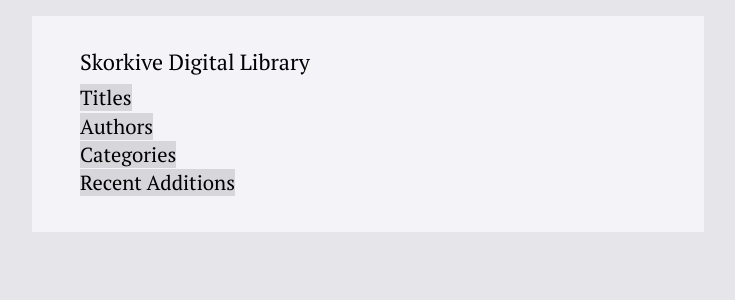
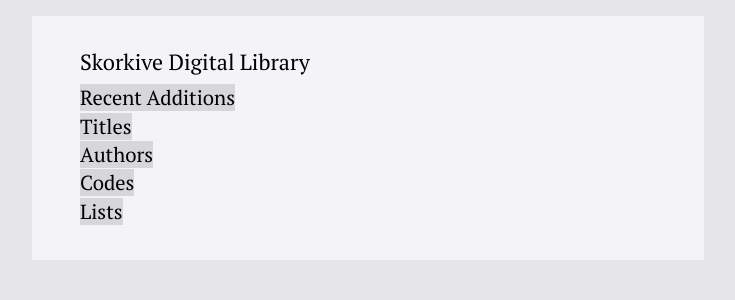
Before and after one commit to mwschall/storkive, a Django app: page / in a window 1280 px wide. Shown: the top 300 px of the page, without its empty margins (272-1007 px from the left). Run offline with Django 3.2, Linux system fonts and the light colour scheme.

Commit message:
Renamed Tag to Code.

```diff
--- a/library/context_processors.py
+++ b/library/context_processors.py
@@ -8,7 +8,7 @@ def site_processor(request):
         {'name': 'whats_new', 'href': reverse('whats_new'), 'label': "What's New"},
         {'name': 'titles', 'href': reverse('titles'), 'label': 'Titles'},
         {'name': 'authors', 'href': reverse('authors'), 'label': 'Authors'},
-        {'name': 'tags', 'href': reverse('tags'), 'label': 'Categories'},
+        {'name': 'codes', 'href': reverse('codes'), 'label': 'Codes'},
         {'name': 'lists', 'href': reverse('lists'), 'label': 'Lists'},
     ]
     return {'site_links': [sl for sl in site_links if sl['name'] != url_name]}
--- a/library/jinja2/author.html
+++ b/library/jinja2/author.html
@@ -6,7 +6,7 @@
 <thead>
 <tr>
   <th class="story">Story</th>
-  <th class="tags">Codes</th>
+  <th class="codes">Codes</th>
   <th class="cdate">Added</th>
 </tr>
 </thead>
@@ -14,7 +14,7 @@
 {% for story in stories %}
 <tr>
   <td>{% include '_snippet-story-link.html' %}</td>
-  <td>{{ ' '.join(story.tag_abbrs) }}</td>
+  <td>{{ ' '.join(story.code_abbrs) }}</td>
   <td>{{ story.added|short_fmt }}</td>
 </tr>
 {% endfor %}
--- a/library/jinja2/tag.html
+++ b/library/jinja2/code.html
@@ -1,13 +1,13 @@
 {% extends '_tmpl-standard.html' %}
 
 {% block content %}
-<h3 class="title">Category: {{ tag.abbr }} — {{ tag.name }}</h3>
+<h3 class="title">Code: {{ code.abbr }} — {{ code.name }}</h3>
 <table id="index" class="index">
 <tbody>
 {% for story in stories %}
 <tr>
   <td>{% include '_snippet-story-link.html' %}</td>
-  <td>{{ ' '.join(story.tag_abbrs) }}</td>
+  <td>{{ ' '.join(story.code_abbrs) }}</td>
 </tr>
 {% endfor %}
 </tbody>
--- a/library/jinja2/tags.html
+++ b/library/jinja2/codes.html
@@ -4,10 +4,10 @@
 <h3 class="title">{{ page_title }}</h3>
 <table id="index" class="index">
 <tbody>
-{% for tag in tags %}
+{% for code in codes %}
 <tr>
-  <td><a href="{{ url('tag', args=[tag.abbr]) }}">{{ tag.abbr }}: {{ tag.name }}</a></td>
-  <td>{{ tag.num_stories|story_count }}</td>
+  <td><a href="{{ url('code', args=[code.abbr]) }}">{{ code.abbr }}: {{ code.name }}</a></td>
+  <td>{{ code.num_stories|story_count }}</td>
 </tr>
 {% endfor %}
 </tbody>
--- a/library/jinja2/index.html
+++ b/library/jinja2/index.html
@@ -4,10 +4,11 @@
 <article id="storkive">
 <h3 class="title">Skorkive Digital Library</h3>
 <section>
+  <h3><a href="{{ url('whats_new') }}">Recent Additions</a></h3>
   <h3><a href="{{ url('titles') }}">Titles</a></h3>
   <h3><a href="{{ url('authors') }}">Authors</a></h3>
-  <h3><a href="{{ url('tags') }}">Categories</a></h3>
-  <h3><a href="{{ url('whats_new') }}">Recent Additions</a></h3>
+  <h3><a href="{{ url('codes') }}">Codes</a></h3>
+  <h3><a href="{{ url('lists') }}">Lists</a></h3>
 </section>
 </article>
 {% endblock %}
--- a/library/jinja2/letter.html
+++ b/library/jinja2/letter.html
@@ -6,7 +6,7 @@
 {% for story in stories %}
 <div id="{{ story.slug }}" class="story">
   <div>{% include '_snippet-story-link.html' %}</div>
-  <div>{{ ' '.join(story.tag_abbrs) }}</div>
+  <div>{{ ' '.join(story.code_abbrs) }}</div>
   <div>{% include '_snippet-story-by.html' %}</div>
   {% if story.added %}
   <div class="ctime">Added {{ story.added|long_fmt }}</div>
--- a/library/jinja2/list.html
+++ b/library/jinja2/list.html
@@ -7,7 +7,7 @@
 {% for story in stories %}
 <tr>
   <td>{% include '_snippet-story-link.html' %}</td>
-  <td>{{ ' '.join(story.tag_abbrs) }}</td>
+  <td>{{ ' '.join(story.code_abbrs) }}</td>
 </tr>
 {% endfor %}
 </tbody>
--- a/library/jinja2/title.html
+++ b/library/jinja2/title.html
@@ -17,8 +17,8 @@
 <h3 class="dateline">Updated {{ story.updated|long_fmt }}</h3>
 {% endif %}
 <div class="storyCodes">
-{% for abbr in story.tag_abbrs %}
-  <a href="{{ url('tag', args=[abbr]) }}">{{ abbr }}</a>
+{% for abbr in story.code_abbrs %}
+  <a href="{{ url('code', args=[abbr]) }}">{{ abbr }}</a>
 {% endfor %}
 </div>
 <section class="synopsis">{{ story.synopsis }}</section>
--- a/library/jinja2/whats-new.html
+++ b/library/jinja2/whats-new.html
@@ -8,7 +8,7 @@
 {% for story in up_date.updates %}
 <div class="story">
   <div>{% include '_snippet-story-link.html' %}</div>
-  <div>{%- include '_snippet-story-by.html' %} ({{ ' '.join(story.tag_abbrs) }})</div>
+  <div>{%- include '_snippet-story-by.html' %} ({{ ' '.join(story.code_abbrs) }})</div>
   <div><p>{{ story.synopsis }}</p></div>
 </div>
 {% endfor %}
--- a/library/urls.py
+++ b/library/urls.py
@@ -7,8 +7,8 @@ urlpatterns = [
     path('WhatsNew.html', views.whats_new, name='whats_new'),
     path('Authors/index.html', views.author_index, name='authors'),
     path('Authors/<slug:slug>.html', views.author_page, name='author'),
-    path('Tags/index.html', views.tag_index, name='tags'),
-    path('Tags/<slug:abbr>.html', views.tag_page, name='tag'),
+    path('Codes/index.html', views.code_index, name='codes'),
+    path('Codes/<slug:abbr>.html', views.code_page, name='code'),
     path('Titles/index.html', views.letter_index, name='titles'),
     path('Titles/<slug:letter>.html', views.letter_page, name='letter'),
     path('Lists/index.html', views.list_index, name='lists'),
--- a/library/views.py
+++ b/library/views.py
@@ -7,7 +7,7 @@ from django.views.decorators.cache import cache_page
 from django.views.decorators.http import require_safe, require_http_methods
 
 from library.expressions import SQCount
-from library.models import Author, Installment, List, Story, Tag
+from library.models import Author, Installment, List, Story, Code
 
 ONE_DAY = 24 * 60 * 60
 
@@ -39,7 +39,7 @@ def whats_new(request):
             .filter(inst_on_date=True) \
             .annotate(up_cnt=SQCount(new_insts)) \
             .annotate(author_dicts=Story.authors_sq(),
-                      tag_abbrs=Story.tags_sq()) \
+                      code_abbrs=Story.codes_sq()) \
             .iterator()
 
     days = [{'date': date, 'updates': fetch_updates(date)} for date in last_two]
@@ -72,7 +72,7 @@ def letter_page(request, letter):
     stories = Story.objects \
         .filter(sort_title__istartswith=letter) \
         .annotate(author_dicts=Story.authors_sq(),
-                  tag_abbrs=Story.tags_sq()) \
+                  code_abbrs=Story.codes_sq()) \
         .iterator()
     context = {
         'page_title': 'Stories: ' + letter,
@@ -99,7 +99,7 @@ def author_page(request, slug):
     author = get_object_or_404(Author, slug=slug)
     stories = author.stories \
         .only('slug', 'title', 'slant', 'added', 'updated') \
-        .annotate(tag_abbrs=Story.tags_sq())
+        .annotate(code_abbrs=Story.codes_sq())
     context = {
         'page_title': author.name,
         'author': author,
@@ -111,35 +111,35 @@ def author_page(request, slug):
 
 
 @require_safe
-def tag_index(request):
-    tags = Tag.objects.annotate(num_stories=Count('stories'))
+def code_index(request):
+    codes = Code.objects.annotate(num_stories=Count('stories'))
     context = {
-        'page_title': 'Categories',
-        'tags': tags,
+        'page_title': 'Codes',
+        'codes': codes,
     }
-    return render(request, 'tags.html', context)
+    return render(request, 'codes.html', context)
 
 
 @require_safe
-@cache_page(ONE_DAY, key_prefix='tag')
-def tag_page(request, abbr):
-    tag = get_object_or_404(Tag, abbr=abbr)
-    stories = Story.objects.filter(tags__abbr=abbr) \
+@cache_page(ONE_DAY, key_prefix='code')
+def code_page(request, abbr):
+    code = get_object_or_404(Code, abbr=abbr)
+    stories = Story.objects.filter(codes__abbr=abbr) \
         .only('slug', 'title', 'slant') \
-        .annotate(tag_abbrs=Story.tags_sq()) \
+        .annotate(code_abbrs=Story.codes_sq()) \
         .iterator()
     context = {
-        'page_title': 'Categories; '+abbr,
-        'tag': tag,
+        'page_title': 'Codes; '+abbr,
+        'code': code,
         'stories': stories,
     }
-    return render(request, 'tag.html', context)
+    return render(request, 'code.html', context)
 
 
 @require_safe
 def story_page(request, slug):
     qs = Story.objects.annotate(author_dicts=Story.authors_sq(),
-                                tag_abbrs=Story.tags_sq())
+                                code_abbrs=Story.codes_sq())
     story = get_object_or_404(qs, slug=slug)
     installments = story.current_installments
     context = {
@@ -205,10 +205,10 @@ def list_index(request):
 @require_safe
 def list_page(request, pk):
     user_list = get_object_or_404(List, pk=pk)
-    # TODO: put this Story link + tags query somewhere central
+    # TODO: put this Story link + codes query somewhere central
     stories = Story.objects.filter(list_entries__list=user_list) \
         .only('slug', 'title', 'slant') \
-        .annotate(tag_abbrs=Story.tags_sq()) \
+        .annotate(code_abbrs=Story.codes_sq()) \
         .iterator()
     context = {
         'page_title': 'Lists',
```
Also changed, not shown: library/admin.py (+4 -4 lines), library/models.py (+15 -15 lines), library/migrations/0001_initial.py.
